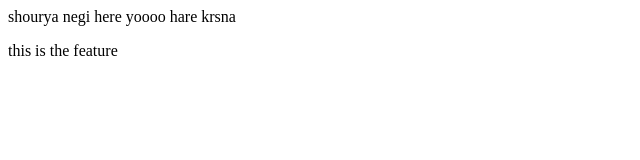
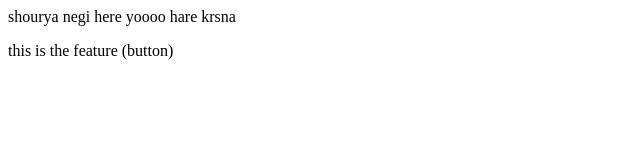
Before and after one commit to negishourya/local-repo, a plain HTML site: page index.html in a window 1280 px wide. Shown: the full height of the page, 0-640 px from the left. Drawn offline with Linux system fonts and the light colour scheme.

```diff
--- a/index.html
+++ b/index.html
@@ -3,4 +3,4 @@
     yoooo hare krsna
 
 </P>
-<p>this is the  feature </p>
+<p>this is the  feature (button)</p>
```
